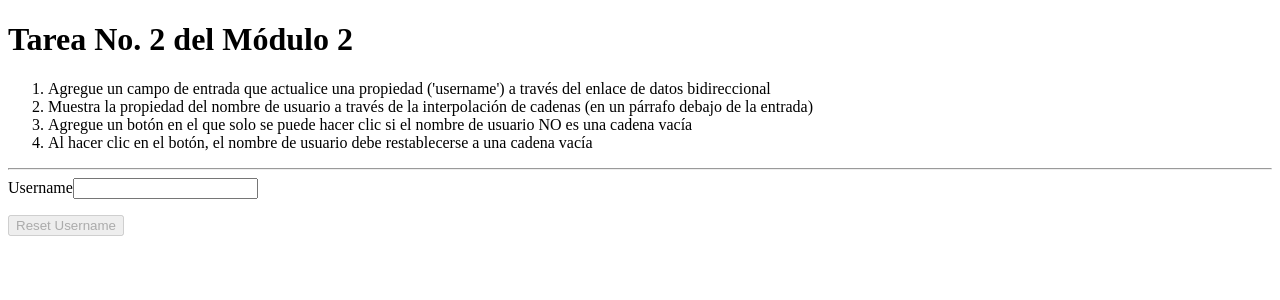
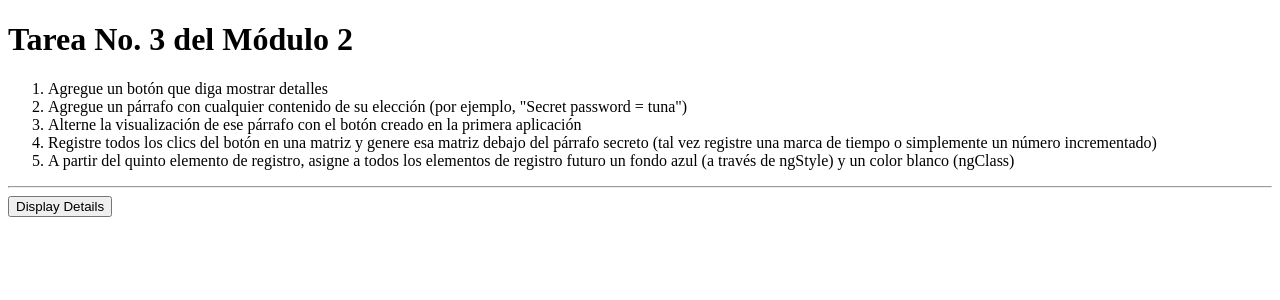
Before and after one commit to gabrielcn97/angular_course_maximilian, an Angular app: page / in a window 1280 px wide. Shown: the top 300 px of the page. Built offline with nearby package versions, Linux system fonts and the light colour scheme.

Commit message:
Solución a la Tarea-3

```diff
--- a/src/app/app.component.css
+++ b/src/app/app.component.css
@@ -0,0 +1,3 @@
+.number{
+    color: white;
+}
--- a/src/app/app.component.html
+++ b/src/app/app.component.html
@@ -20,7 +20,7 @@
   </div>
 </div> -->
 
-<div class="container">
+<!-- <div class="container">
   <div class="row">
     <div class="col-xs-12">
       <h1>Tarea No. 2 del Módulo 2</h1>
@@ -49,4 +49,37 @@
       <button type="button" class="btn btn-primary" [disabled]="username === ''" (click)="resetUsername($event)">Reset Username</button>
     </div>
   </div>
+</div> -->
+
+<div class="container">
+  <div class="row">
+    <div class="col-xs-12">
+      <h1>Tarea No. 3 del Módulo 2</h1>
+      <ol>
+        <li>Agregue un botón que diga mostrar detalles</li>
+        <li>
+          Agregue un párrafo con cualquier contenido de su elección (por
+          ejemplo, "Secret password = tuna")
+        </li>
+        <li>
+          Alterne la visualización de ese párrafo con el botón creado en la
+          primera aplicación
+        </li>
+        <li>
+          Registre todos los clics del botón en una matriz y genere esa matriz
+          debajo del párrafo secreto (tal vez registre una marca de tiempo o
+          simplemente un número incrementado)
+        </li>
+        <li>
+          A partir del quinto elemento de registro, asigne a todos los elementos
+          de registro futuro un fondo azul (a través de ngStyle) y un color
+          blanco (ngClass)
+        </li>
+      </ol>
+      <hr />
+      <button type="button" class="btn btn-primary" (click)="passwordSee($event)">Display Details</button>
+      <p *ngIf="secretpassword">"Secret password = tuna"</p>
+      <div *ngFor="let logs of log" [ngStyle]="{backgroundColor: logs >=5 ? 'blue' : 'transparent'}" [ngClass]="{'number': logs >= 5}">{{logs}}</div>
+    </div>
+  </div>
 </div>
--- a/src/app/app.component.ts
+++ b/src/app/app.component.ts
@@ -6,9 +6,12 @@ import { Component } from '@angular/core';
   styleUrls: ['./app.component.css'],
 })
 export class AppComponent {
-  username = '';
+  secretpassword = false;
+  log: number[] = [];
 
-  resetUsername(event: Event) {
-    this.username = '';
+  passwordSee(event : Event){
+    this.secretpassword = !this.secretpassword;
+    this.log.push(this.log.length + 1);
   }
-}
+
+  }
```
